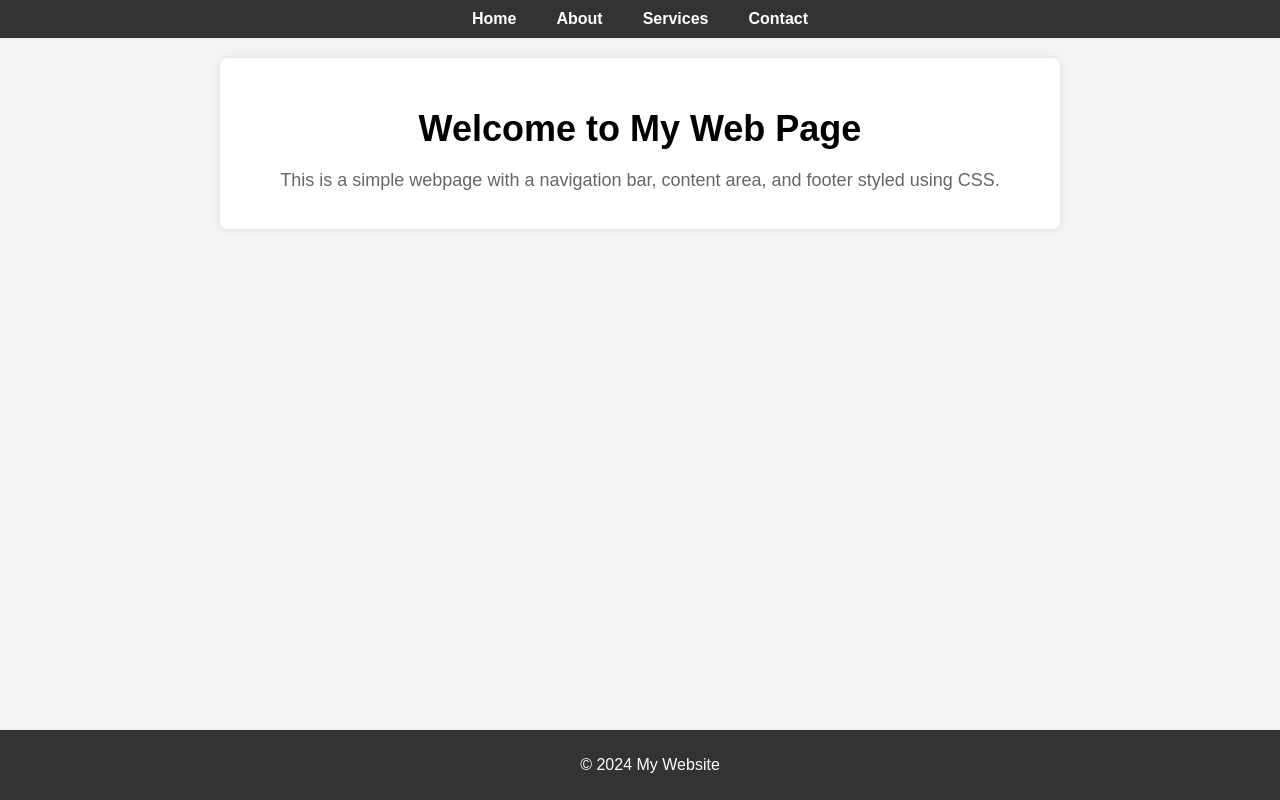
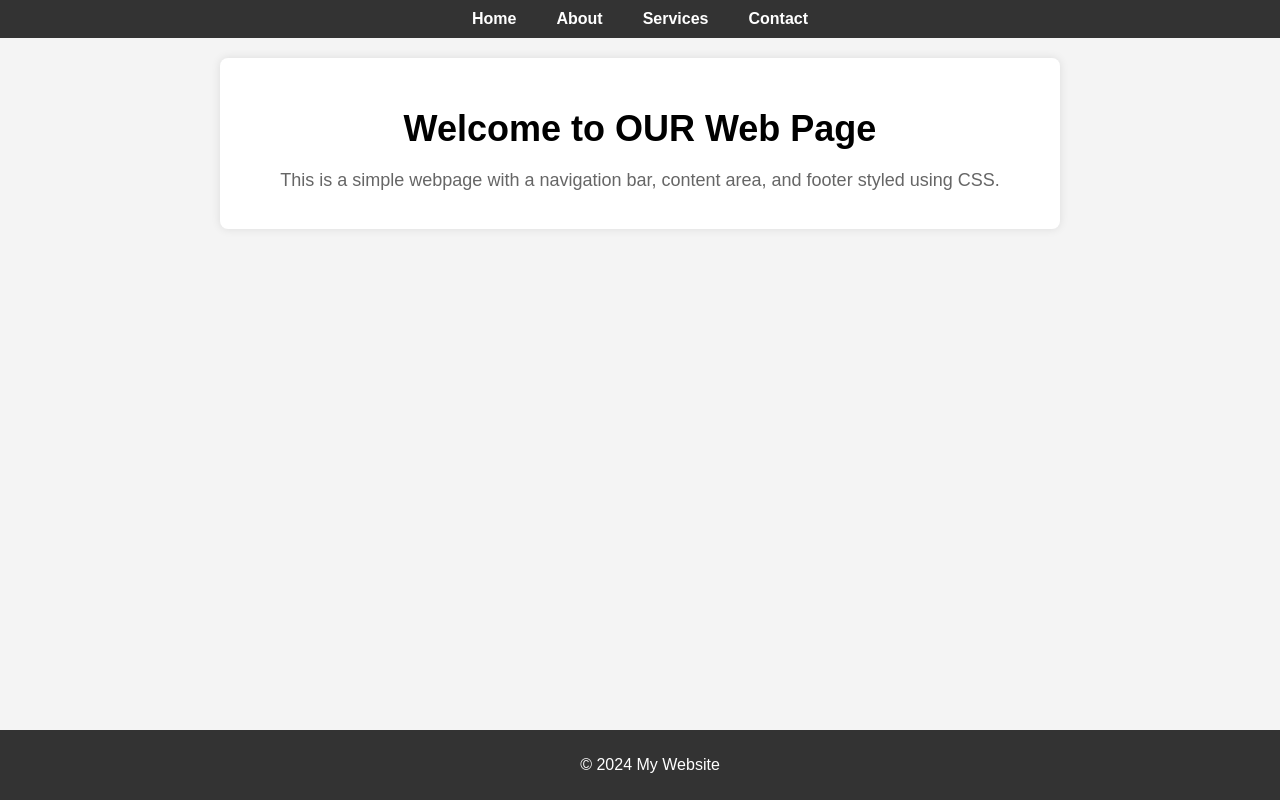
Before and after one commit to arnab825/Day-2, a plain HTML site: page index.html in a window 1280 px wide. Drawn offline with Linux system fonts and the light colour scheme.

Commit message:
Update welcome message to reflect collaborative effort

```diff
--- a/index.html
+++ b/index.html
@@ -17,7 +17,7 @@
     </nav>
 
     <section class="content">
-        <h1>Welcome to My Web Page</h1>
+        <h1>Welcome to OUR Web Page</h1>
         <p>This is a simple webpage with a navigation bar, content area, and footer styled using CSS.</p>
     </section>
 
```
